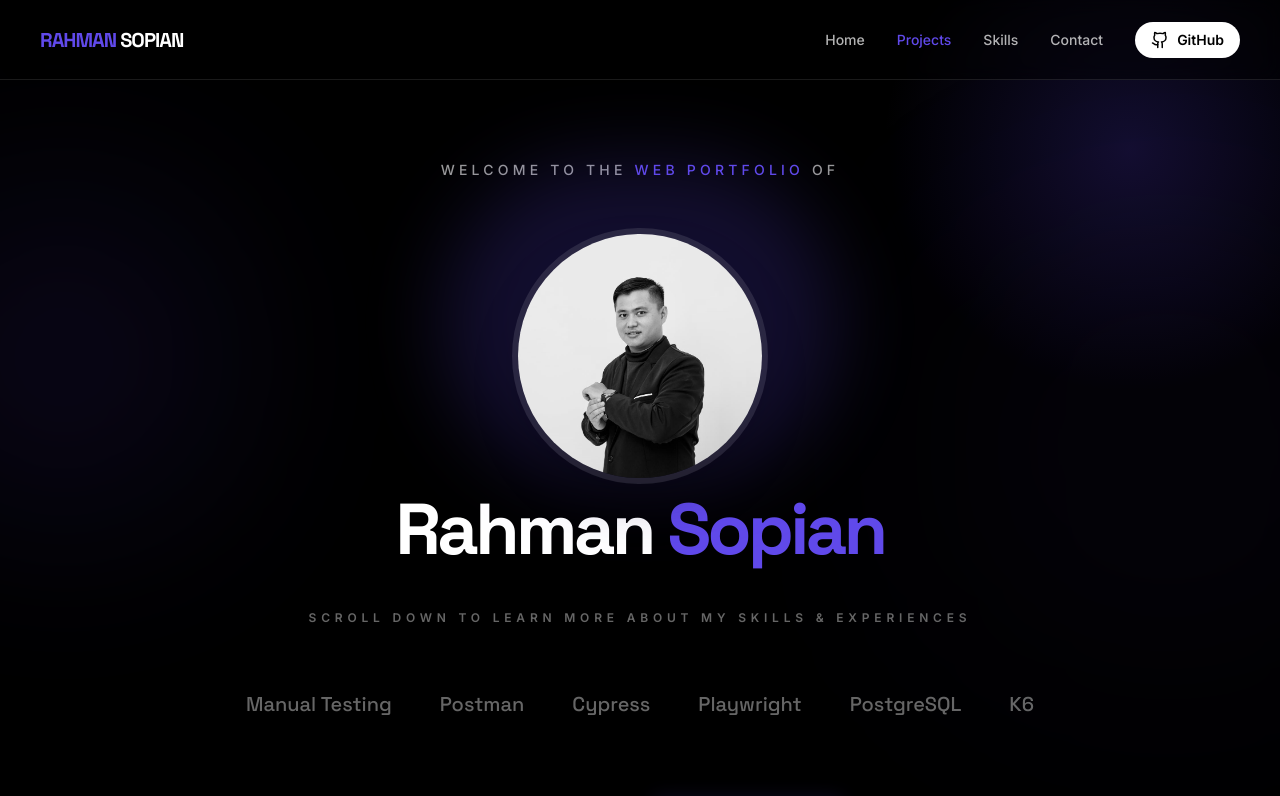
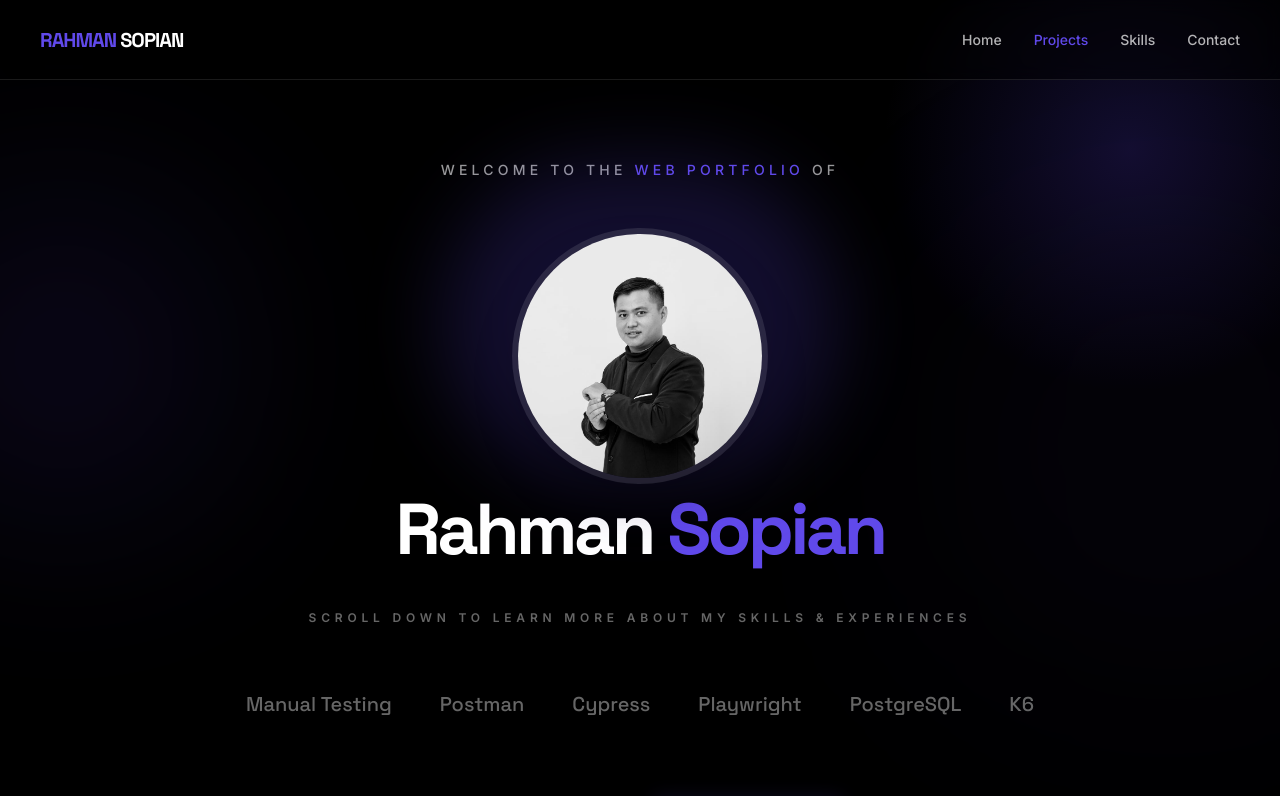
Before and after one commit to rahmansopiann/rahmansopiann.github.io, a React (Vite) app: page / in a window 1280 px wide. Shown: the top 796 px of the page. Built offline with nearby package versions, Linux system fonts and the light colour scheme.

Commit message:
hapus button github di header navigasi

```diff
--- a/src/components/Header.tsx
+++ b/src/components/Header.tsx
@@ -48,15 +48,6 @@ export default function Header() {
               {link.name}
             </a>
           ))}
-          <a
-            href="https://github.com"
-            target="_blank"
-            rel="noopener noreferrer"
-            className="flex items-center gap-2 bg-white text-black px-4 py-2 rounded-full text-sm font-bold hover:bg-accent hover:text-white transition-all transform hover:scale-105"
-          >
-            <Github size={18} />
-            GitHub
-          </a>
         </nav>
 
         {/* Mobile Menu Button */}
@@ -88,15 +79,6 @@ export default function Header() {
                   {link.name}
                 </a>
               ))}
-              <a
-                href="https://github.com"
-                target="_blank"
-                rel="noopener noreferrer"
-                className="flex items-center justify-center gap-2 bg-white text-black px-6 py-3 rounded-full text-lg font-bold"
-              >
-                <Github size={20} />
-                GitHub
-              </a>
             </div>
           </motion.div>
         )}
```
Also changed, not shown: 3 other files (tests, documents, lock files or other folders).
